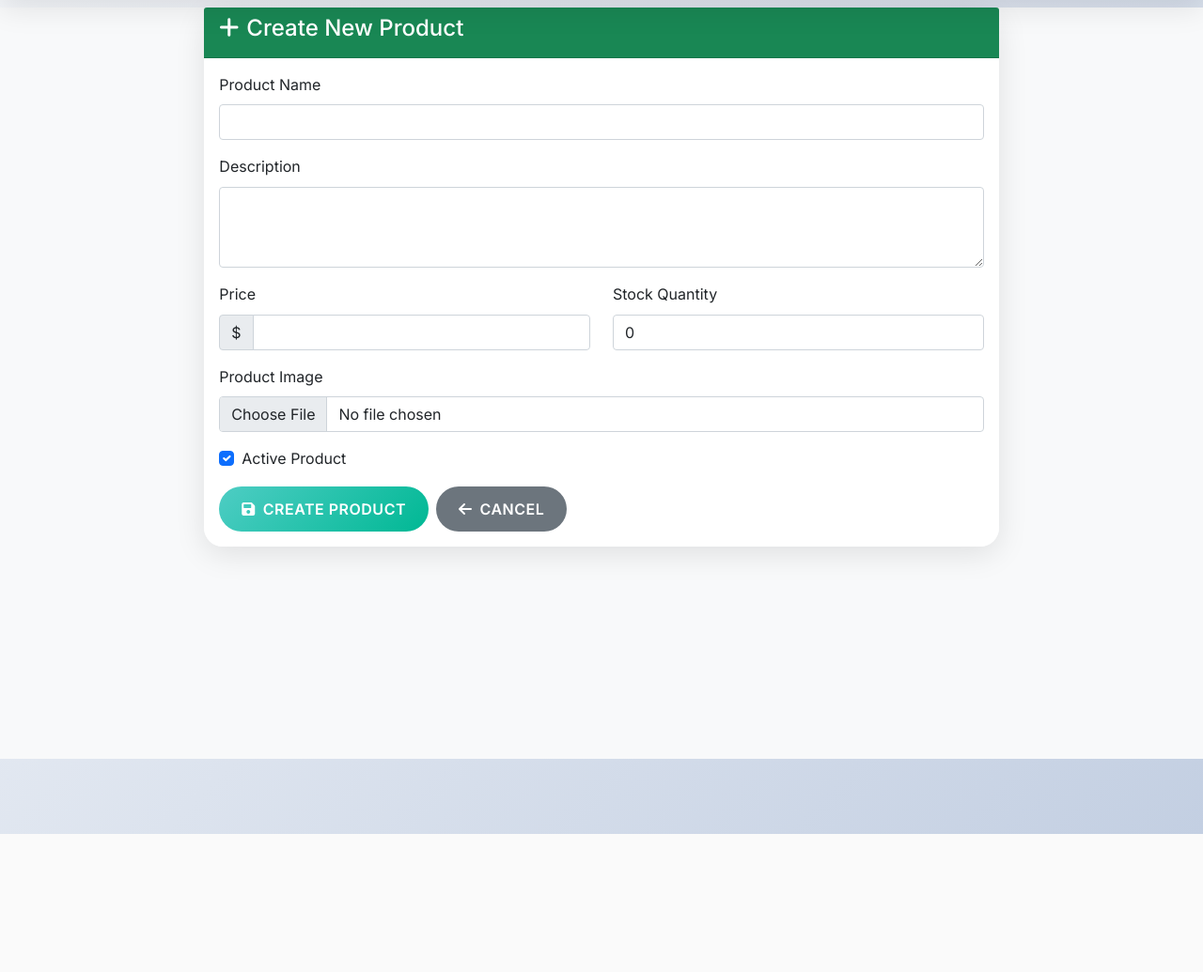
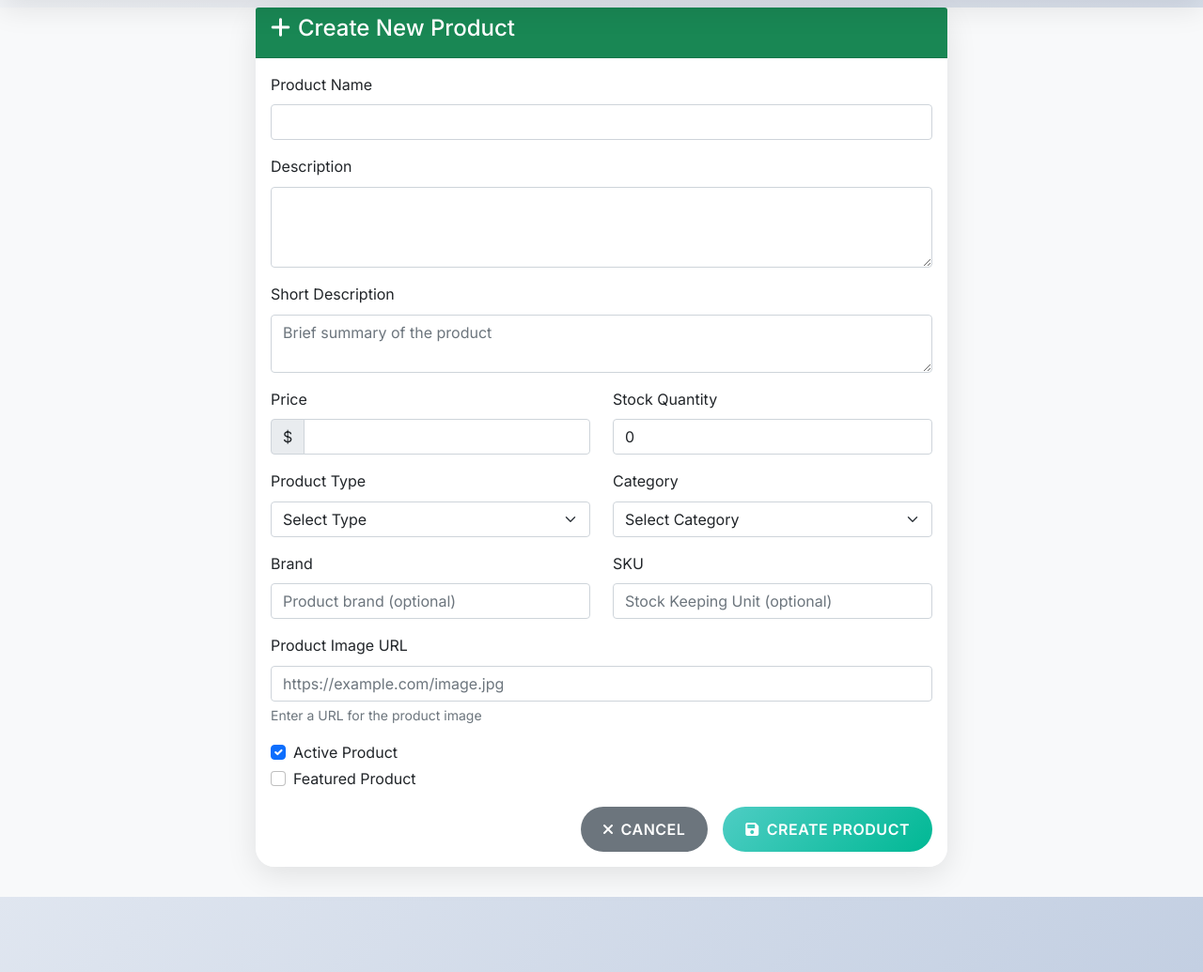
Before and after one commit to BuxinFutureAccademy/BuxinFutureAccademy, a Flask app: page /admin/create_product in a window 1280 px wide. Shown: the part 51-1086 px from the top of the page at 94% size. Before the commit the page ends 939 px from the top, so only its background shows below. Run offline with Flask 3, Linux system fonts and the light colour scheme; a user stored in the database is signed in.

Commit message:
Update create_product.html

```diff
--- a/templates/create_product.html
+++ b/templates/create_product.html
@@ -1,7 +1,8 @@
 {% extends "base.html" %}
 
 {% block content %}
-<div class="row justify-content-center mt-4">
+<div class="container mt-4">
+    <div class="row justify-content-center">
         <div class="col-md-8">
             <div class="card">
                 <div class="card-header bg-success text-white">
@@ -9,17 +10,26 @@
                 </div>
                 <div class="card-body">
                     <form method="POST" enctype="multipart/form-data">
+                        <!-- Product Name -->
                         <div class="mb-3">
                             <label for="name" class="form-label">Product Name</label>
                             <input type="text" class="form-control" id="name" name="name" required>
                         </div>
 
+                        <!-- Description -->
                         <div class="mb-3">
                             <label for="description" class="form-label">Description</label>
-                        <textarea class="form-control" id="description" name="description" rows="3"></textarea>
+                            <textarea class="form-control" id="description" name="description" rows="3" required></textarea>
+                        </div>
+
+                        <!-- Short Description -->
+                        <div class="mb-3">
+                            <label for="short_description" class="form-label">Short Description</label>
+                            <textarea class="form-control" id="short_description" name="short_description" rows="2" placeholder="Brief summary of the product"></textarea>
                         </div>
 
                         <div class="row">
+                            <!-- Price -->
                             <div class="col-md-6 mb-3">
                                 <label for="price" class="form-label">Price</label>
                                 <div class="input-group">
@@ -27,33 +37,113 @@
                                     <input type="number" class="form-control" id="price" name="price" step="0.01" min="0" required>
                                 </div>
                             </div>
+
+                            <!-- Stock Quantity -->
                             <div class="col-md-6 mb-3">
-                            <label for="stock" class="form-label">Stock Quantity</label>
-                            <input type="number" class="form-control" id="stock" name="stock" min="0" value="0">
+                                <label for="stock_quantity" class="form-label">Stock Quantity</label>
+                                <input type="number" class="form-control" id="stock_quantity" name="stock_quantity" min="0" value="0">
                             </div>
                         </div>
 
-                    <div class="mb-3">
-                        <label for="image" class="form-label">Product Image</label>
-                        <input class="form-control" type="file" id="image" name="image" accept="image/*">
+                        <div class="row">
+                            <!-- Product Type -->
+                            <div class="col-md-6 mb-3">
+                                <label for="product_type" class="form-label">Product Type</label>
+                                <select class="form-select" id="product_type" name="product_type" required>
+                                    <option value="">Select Type</option>
+                                    <option value="Physical">Physical Product</option>
+                                    <option value="Digital">Digital Product</option>
+                                </select>
                             </div>
 
-                    <div class="mb-3 form-check">
+                            <!-- Category -->
+                            <div class="col-md-6 mb-3">
+                                <label for="category" class="form-label">Category</label>
+                                <select class="form-select" id="category" name="category" required>
+                                    <option value="">Select Category</option>
+                                    <option value="Electronics">Electronics</option>
+                                    <option value="Books">Books</option>
+                                    <option value="Accessories">Accessories</option>
+                                    <option value="Software">Software</option>
+                                    <option value="Courses">Courses</option>
+                                    <option value="Tools">Tools</option>
+                                    <option value="Other">Other</option>
+                                </select>
+                            </div>
+                        </div>
+
+                        <div class="row">
+                            <!-- Brand -->
+                            <div class="col-md-6 mb-3">
+                                <label for="brand" class="form-label">Brand</label>
+                                <input type="text" class="form-control" id="brand" name="brand" placeholder="Product brand (optional)">
+                            </div>
+
+                            <!-- SKU -->
+                            <div class="col-md-6 mb-3">
+                                <label for="sku" class="form-label">SKU</label>
+                                <input type="text" class="form-control" id="sku" name="sku" placeholder="Stock Keeping Unit (optional)">
+                            </div>
+                        </div>
+
+                        <!-- Image URL -->
+                        <div class="mb-3">
+                            <label for="image_url" class="form-label">Product Image URL</label>
+                            <input type="url" class="form-control" id="image_url" name="image_url" placeholder="https://example.com/image.jpg">
+                            <div class="form-text">Enter a URL for the product image</div>
+                        </div>
+
+                        <!-- Checkboxes -->
+                        <div class="mb-3">
+                            <div class="form-check">
                                 <input type="checkbox" class="form-check-input" id="is_active" name="is_active" checked>
                                 <label class="form-check-label" for="is_active">Active Product</label>
                             </div>
+                            <div class="form-check">
+                                <input type="checkbox" class="form-check-input" id="featured" name="featured">
+                                <label class="form-check-label" for="featured">Featured Product</label>
+                            </div>
+                        </div>
 
-                    <div class="d-flex gap-2">
+                        <!-- Submit Buttons -->
+                        <div class="d-grid gap-2 d-md-flex justify-content-md-end">
+                            <a href="{{ url_for('admin_products') }}" class="btn btn-secondary me-md-2">
+                                <i class="fas fa-times me-2"></i>Cancel
+                            </a>
                             <button type="submit" class="btn btn-success">
                                 <i class="fas fa-save me-2"></i>Create Product
                             </button>
-                        <a href="{{ url_for('admin_products') }}" class="btn btn-secondary">
-                            <i class="fas fa-arrow-left me-2"></i>Cancel
-                        </a>
                         </div>
                     </form>
                 </div>
             </div>
         </div>
     </div>
+</div>
+
+<script>
+// Auto-generate SKU based on product name
+document.getElementById('name').addEventListener('input', function() {
+    const name = this.value;
+    const sku = name.toUpperCase().replace(/[^A-Z0-9]/g, '').substring(0, 10);
+    if (sku && !document.getElementById('sku').value) {
+        document.getElementById('sku').value = sku + '-001';
+    }
+});
+
+// Hide/show stock quantity based on product type
+document.getElementById('product_type').addEventListener('change', function() {
+    const stockField = document.getElementById('stock_quantity');
+    const stockLabel = document.querySelector('label[for="stock_quantity"]');
+
+    if (this.value === 'Digital') {
+        stockField.value = '0';
+        stockField.disabled = true;
+        stockLabel.textContent = 'Stock Quantity (Digital - N/A)';
+    } else {
+        stockField.disabled = false;
+        stockLabel.textContent = 'Stock Quantity';
+    }
+});
+</script>
 {% endblock %}
```
Lines whose indentation alone changed are shown as unchanged.
